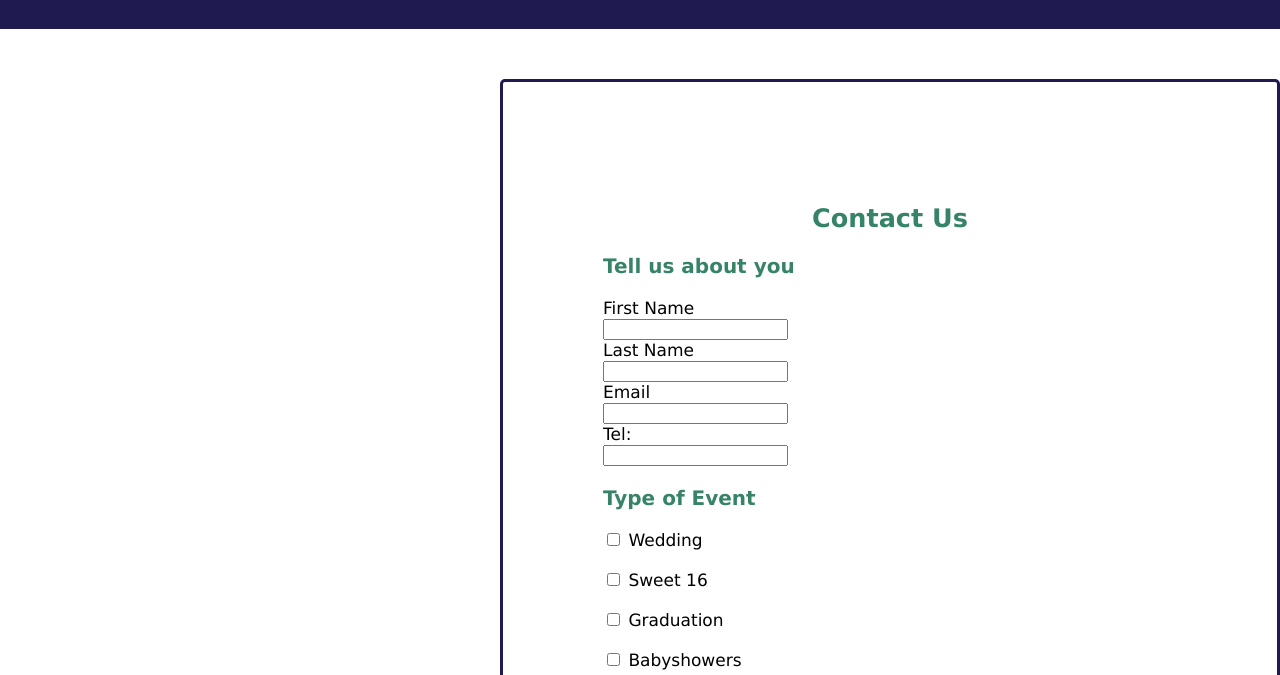
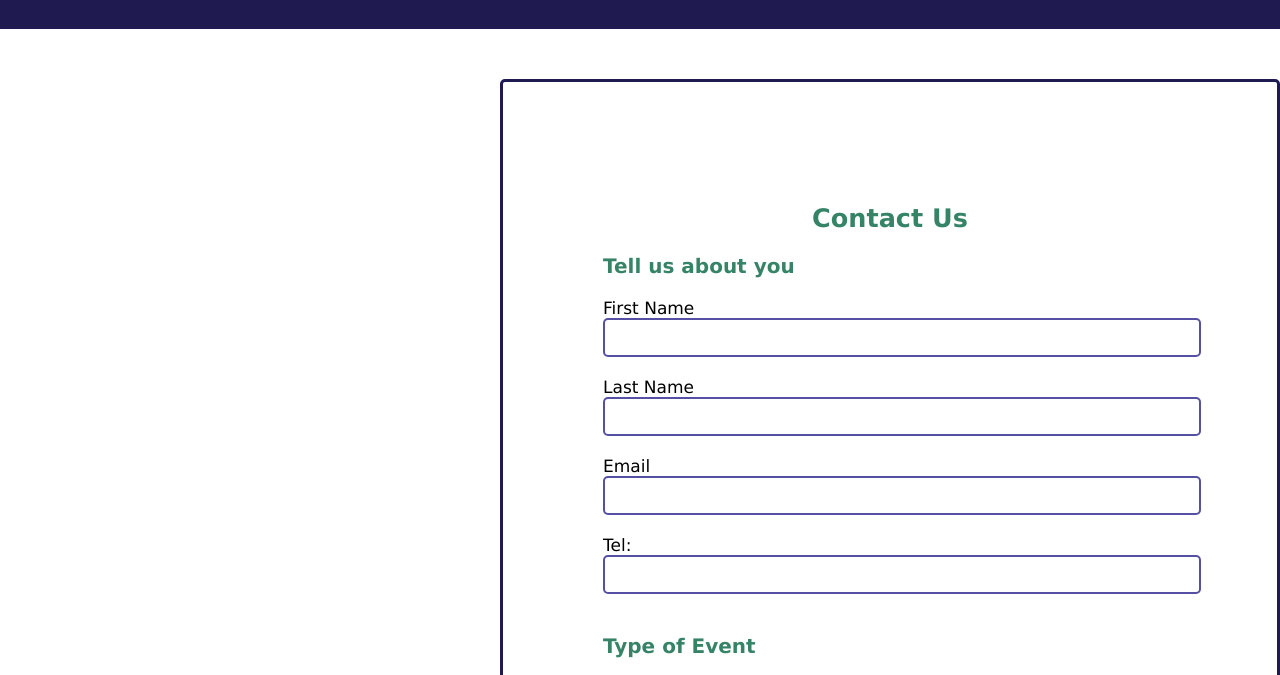
Before and after one commit to jacquelinelopez1119/M7_Lopez_Jacqueline, a plain HTML site: page contact.html in a window 1280 px wide. Shown: the part 103-778 px from the top of the page. Drawn offline with Linux system fonts and the light colour scheme.

Commit message:
updated style.css
added width, border, padding, and border radius to the text input and textarea.

```diff
--- a/style.css
+++ b/style.css
@@ -122,3 +122,10 @@ label{
 	display: block;
 
 }
+input, textarea{
+	display: block;
+	width: 100%;
+	border:2px solid hsla(244,51%,38%,0.84);
+	padding: 10px;
+    border-radius: 5px;
+}
```
